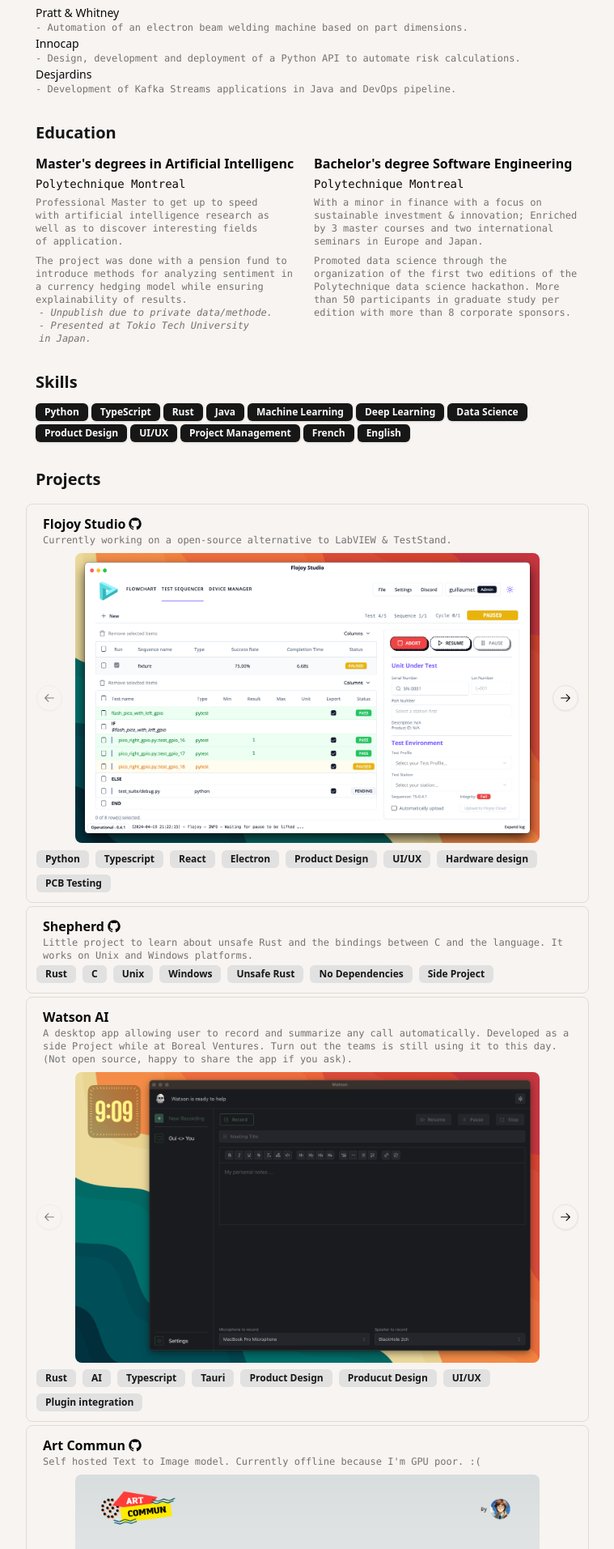
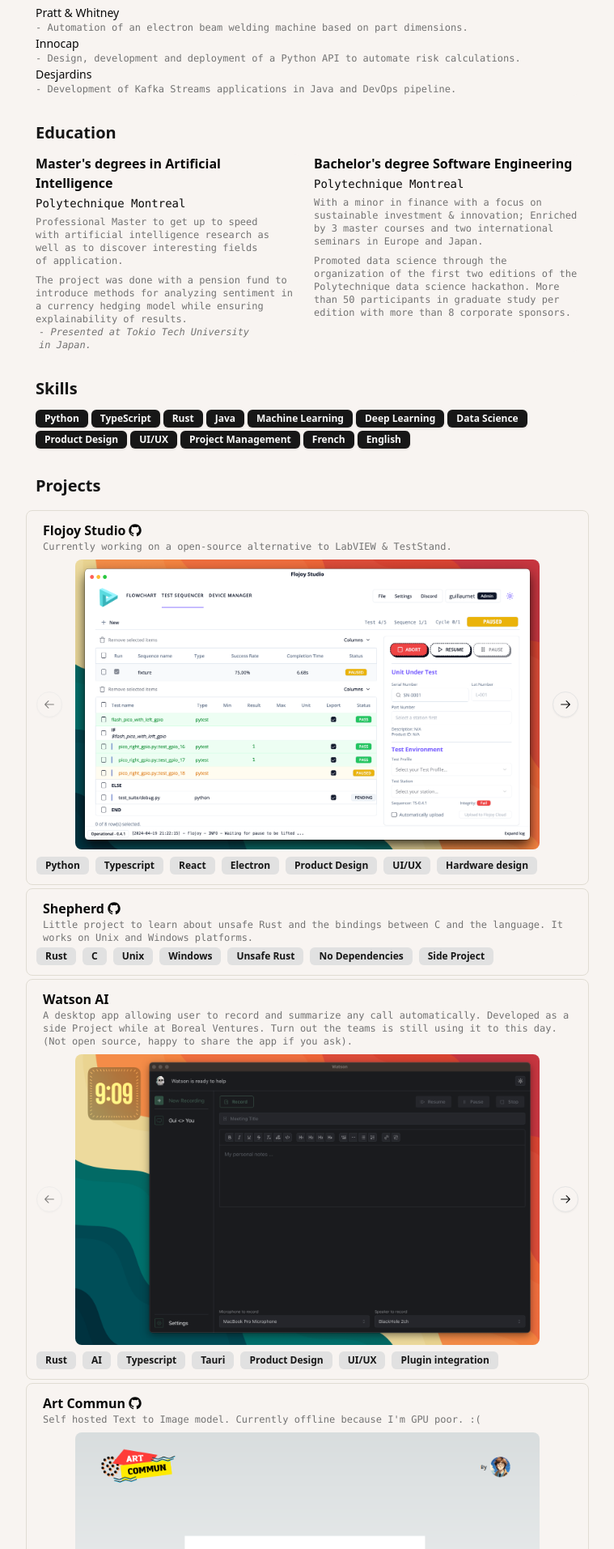
Before and after one commit to LatentDream/guillaume.sh, a React (Vite) app: page / in a window 1280 px wide. Shown: the part 1144-3057 px from the top of the page at 81% size, without its empty margins (260-1019 px from the left). Built offline with nearby package versions, Linux system fonts and the light colour scheme.

Commit message:
chore: fix typos

```diff
--- a/src/routes/cv/cv.tsx
+++ b/src/routes/cv/cv.tsx
@@ -79,7 +79,7 @@
     description: "Currently working on a open-source alternative to LabVIEW & TestStand.",
     link: "https://github.com/flojoy-ai/studio/",
     imgLink: [flojoySequencerImage, flojoyStudioImage, bedOfNailImage],
-    techs: ["Python", "Typescript", "React", "Electron", "Product Design", "UI/UX", "Hardware design", "PCB Testing"],
+    techs: ["Python", "Typescript", "React", "Electron", "Product Design", "UI/UX", "Hardware design"],
   },
   {
     title: "Shepherd",
@@ -92,7 +92,7 @@
     title: "Watson AI",
     description: "A desktop app allowing user to record and summarize any call automatically. Developed as a side Project while at Boreal Ventures. Turn out the teams is still using it to this day. (Not open source, happy to share the app if you ask).",
     imgLink: [watsonImage, watsonImage2],
-    techs: ["Rust", "AI", "Typescript", "Tauri", "Product Design", "Producut Design", "UI/UX", "Plugin integration"],
+    techs: ["Rust", "AI", "Typescript", "Tauri", "Product Design", "UI/UX", "Plugin integration"],
   },
   {
     title: "Art Commun",
@@ -286,7 +286,7 @@
             <Card>
               <CardHeader>
                 <h3 className="gap-x-1 font-semibold">
-                  Master's degrees in Artificial Intelligenc
+                  Master's degrees in Artificial Intelligence
                 </h3>
                 <h4 className="font-mono text-sm leading-none">
                   Polytechnique Montreal
@@ -297,9 +297,6 @@
               </CardContent>
               <CardContent className="mt-2 text-xs">
                 The project was done with a pension fund to introduce methods for analyzing sentiment in a currency hedging model while ensuring explainability of results.
-              </CardContent>
-              <CardContent variant="note" className="ml-1">
-                - Unpublish due to private data/methode.
               </CardContent>
               <CardContent variant="note" className="ml-1">
                 - Presented at Tokio Tech University in Japan.
```
